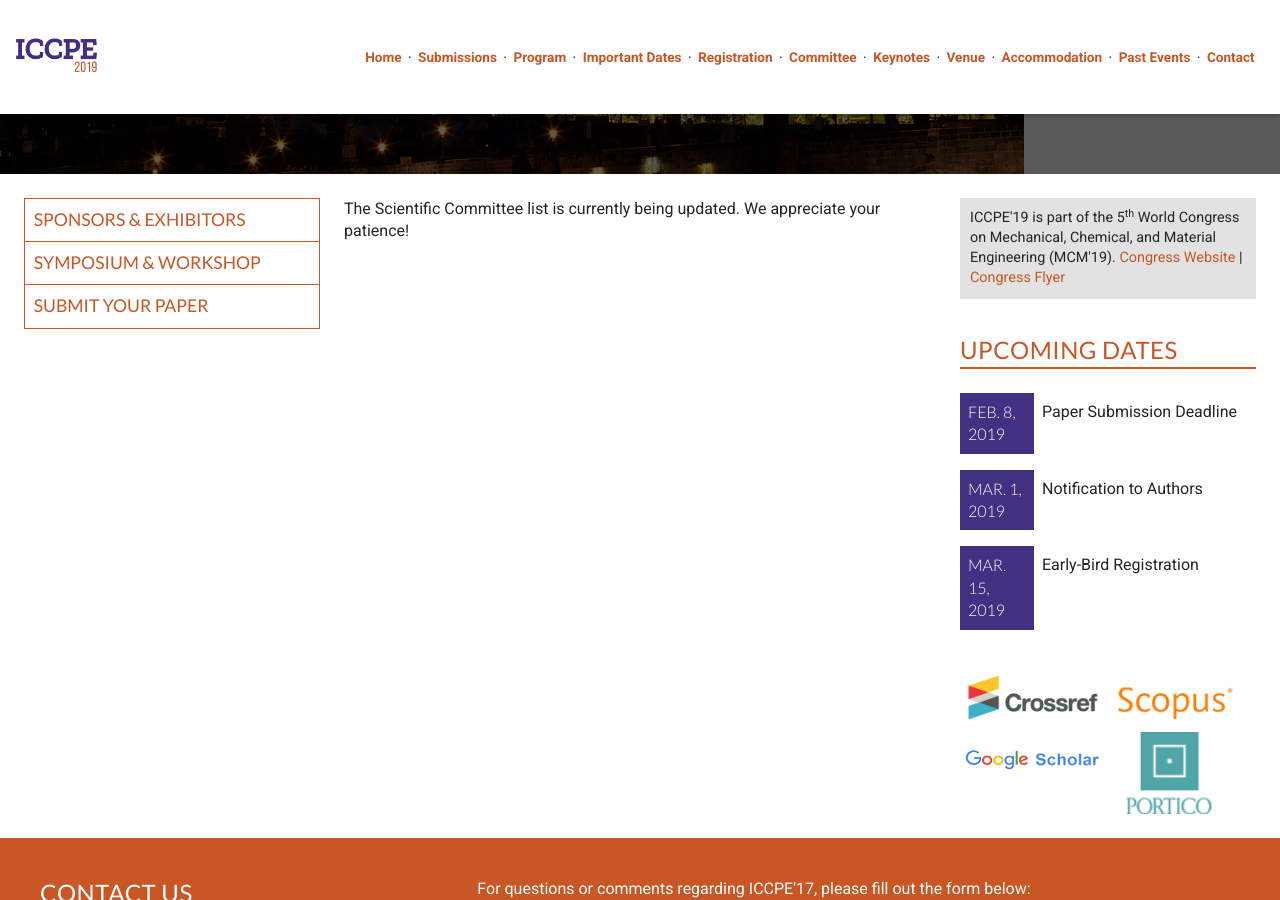
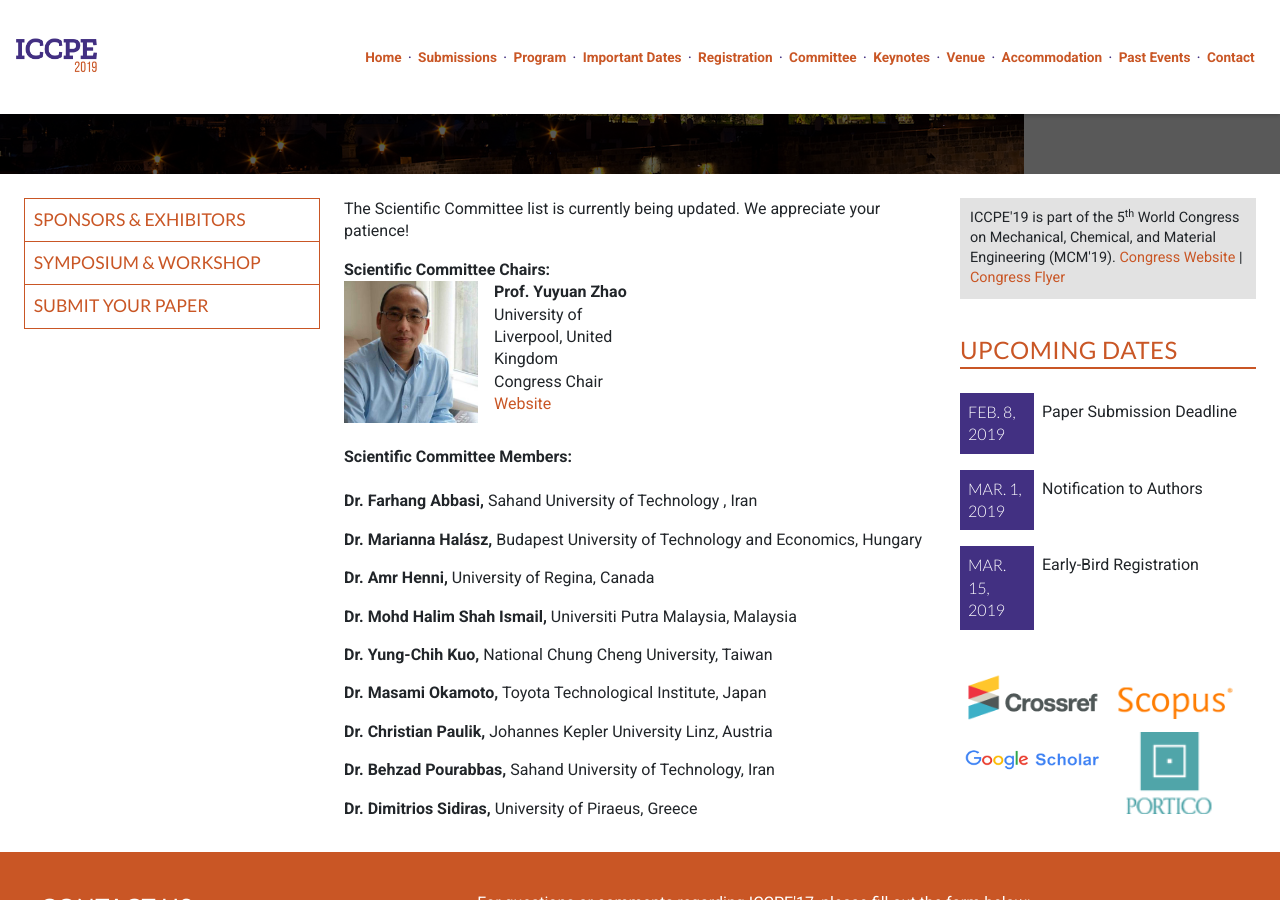
Before and after one commit to intaset/cpeconference, a Jekyll site: the page built from committee.html, in a window 1280 px wide and 900 px high, scrolled down 306 px. Built offline with Jekyll 4.4.1, drawn with Linux system fonts in a browser that asks for light colours; nearby versions of some CDN libraries; Markdown is read by kramdown in place of the engine named in the settings; comment, search, counter and statistics services are not loaded.

Commit message:
added scientific committee

```diff
--- a/committee.html
+++ b/committee.html
@@ -9,24 +9,34 @@ keyword: applied chemistry conference, polymer processing conference, petroleum
   <div class="unit-spacer content">
     <p class="body">The Scientific Committee list is currently being updated. We appreciate your patience!</p>
 
-    <!--<p class="bold">Scientific Committee Members:</p><br>-->
+     <p class="bold">Scientific Committee Chairs:</p>
+
+    <div class="unit unit-s-1-2 unit-m-1-2 unit-l-1-2">
+        <img src="../img/Zhao.jpg" width="150" align="left" style="padding-right: 1em;"><p class="body">
+        <b>Prof. Yuyuan Zhao</b><br>
+        University of Liverpool, United Kingdom<br>
+        Congress Chair<br>
+        <a href="https://www.liverpool.ac.uk/engineering/staff/yuyuan-zhao/" class="body-link" target="_blank">Website</a></p>
+    </div><br><br>
+
+    <p class="bold">Scientific Committee Members:</p><br>
 
     <!-- <p class="body"><b>Dr. Nicolas Abatzoglou,</b> University of Sherbrooke, Canada</p> -->
-   <!-- <p class="body"><b>Dr. Farhang Abbasi,</b> Sahand University of Technology , Iran</p>-->
+    <p class="body"><b>Dr. Farhang Abbasi,</b> Sahand University of Technology , Iran</p>
     <!-- <p class="body"><b>Dr. Jamal Chaouki,</b> École Polytechnique de Montréal, Canada</p> -->
-  <!--  <p class="body"><b>Dr. Huceste Catalgil-Giz,</b> Istanbul Technical University, Turkey</p>
-    <p class="body"><b>Dr. Marianna Halász,</b> Budapest University of Technology and Economics, Hungary</p>
-    <p class="body"><b>Dr. Hendrik Heinz,</b> University of Colorado-Boulder, USA</p>
+  <!--  <p class="body"><b>Dr. Huceste Catalgil-Giz,</b> Istanbul Technical University, Turkey</p>-->
+   <p class="body"><b>Dr. Marianna Halász,</b> Budapest University of Technology and Economics, Hungary</p>
+    <!-- <p class="body"><b>Dr. Hendrik Heinz,</b> University of Colorado-Boulder, USA</p>-->
     <p class="body"><b>Dr. Amr Henni,</b> University of Regina, Canada</p>
     <p class="body"><b>Dr. Mohd Halim Shah Ismail,</b> Universiti Putra Malaysia, Malaysia</p>
-    <p class="body"><b>Dr. Yung-Chih Kuo,</b> National Chung Cheng University, Taiwan</p>-->
+    <p class="body"><b>Dr. Yung-Chih Kuo,</b> National Chung Cheng University, Taiwan</p>
     <!-- <p class="body"><b>Dr. Kang Li,</b> Imperial College London, UK</p> -->
-   <!-- <p class="body"><b>Dr. Zoltan K Nagy,</b> Loughborough University, UK</p>
+   <!-- <p class="body"><b>Dr. Zoltan K Nagy,</b> Loughborough University, UK</p>-->
     <p class="body"><b>Dr. Masami Okamoto,</b> Toyota Technological Institute, Japan</p>
     <p class="body"><b>Dr. Christian Paulik,</b> Johannes Kepler University Linz, Austria</p>
     <p class="body"><b>Dr. Behzad Pourabbas,</b> Sahand University of Technology, Iran</p>
-    <p class="body"><b>Dr. Maria Soria Sanchez,</b> Institute of Material science of Barcelona (ICMAB), CSIC, Spain</p>
+   <!-- <p class="body"><b>Dr. Maria Soria Sanchez,</b> Institute of Material science of Barcelona (ICMAB), CSIC, Spain</p>-->
     <p class="body"><b>Dr. Dimitrios Sidiras,</b> University of Piraeus, Greece</p>
-    <p class="body"><b>Dr. Mat Uzir Wahit,</b> Universiti Teknologi Malaysia, Malaysia</p>-->
+   <!-- <p class="body"><b>Dr. Mat Uzir Wahit,</b> Universiti Teknologi Malaysia, Malaysia</p>-->
   </div>
   </div>
```
Also changed, not shown: img/Zhao.jpg (added), 2 other files.
